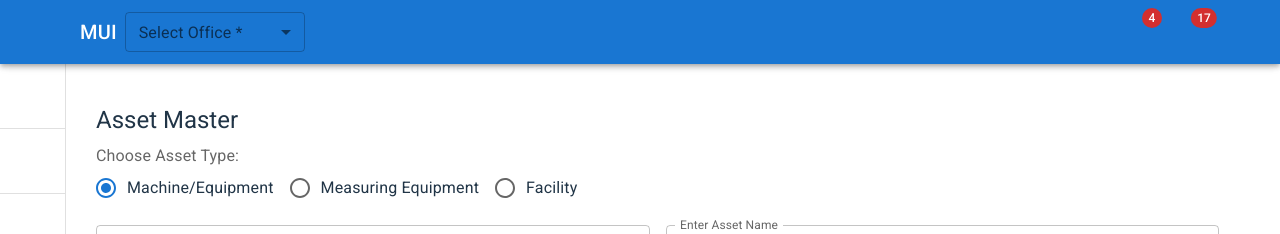
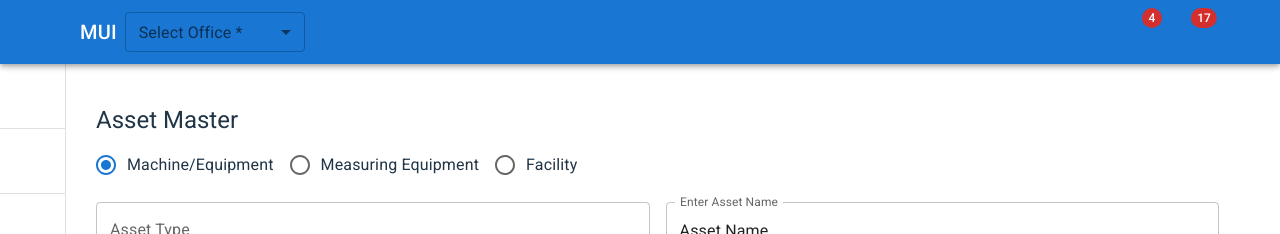
Before and after one commit to bks002/vaultERP, a React (Vite) app: page /Asset/AssetMaster in a window 1280 px wide. Shown: the top 234 px of the page. Built offline with nearby package versions, Linux system fonts and the light colour scheme; some icons are missing.

Commit message:
Removed a text

```diff
--- a/src/Modules/Asset Management/AssetMaster.jsx
+++ b/src/Modules/Asset Management/AssetMaster.jsx
@@ -47,7 +47,6 @@ const AssetMaster = () => {
         </Typography>
 
         <FormControl component="fieldset">
-          <FormLabel component="legend">Choose Asset Type:</FormLabel>
           <RadioGroup
             row
             name="assetType"
```
